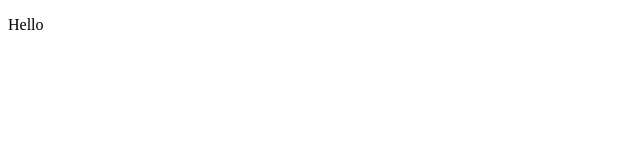
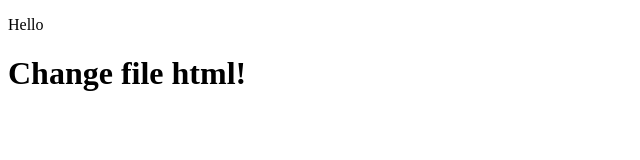
Before and after one commit to huyb2105574/Lab1_B1, a plain HTML site: page index.html in a window 1280 px wide. Shown: the whole page, without its empty margins (0-640 px from the left). Drawn offline with Linux system fonts and the light colour scheme.

Commit message:
change file index.html

```diff
--- a/index.html
+++ b/index.html
@@ -7,5 +7,6 @@
 </head>
 <body>
     <p>Hello</p>
+    <h1>Change file html!</h1>
 </body>
 </html>
```
